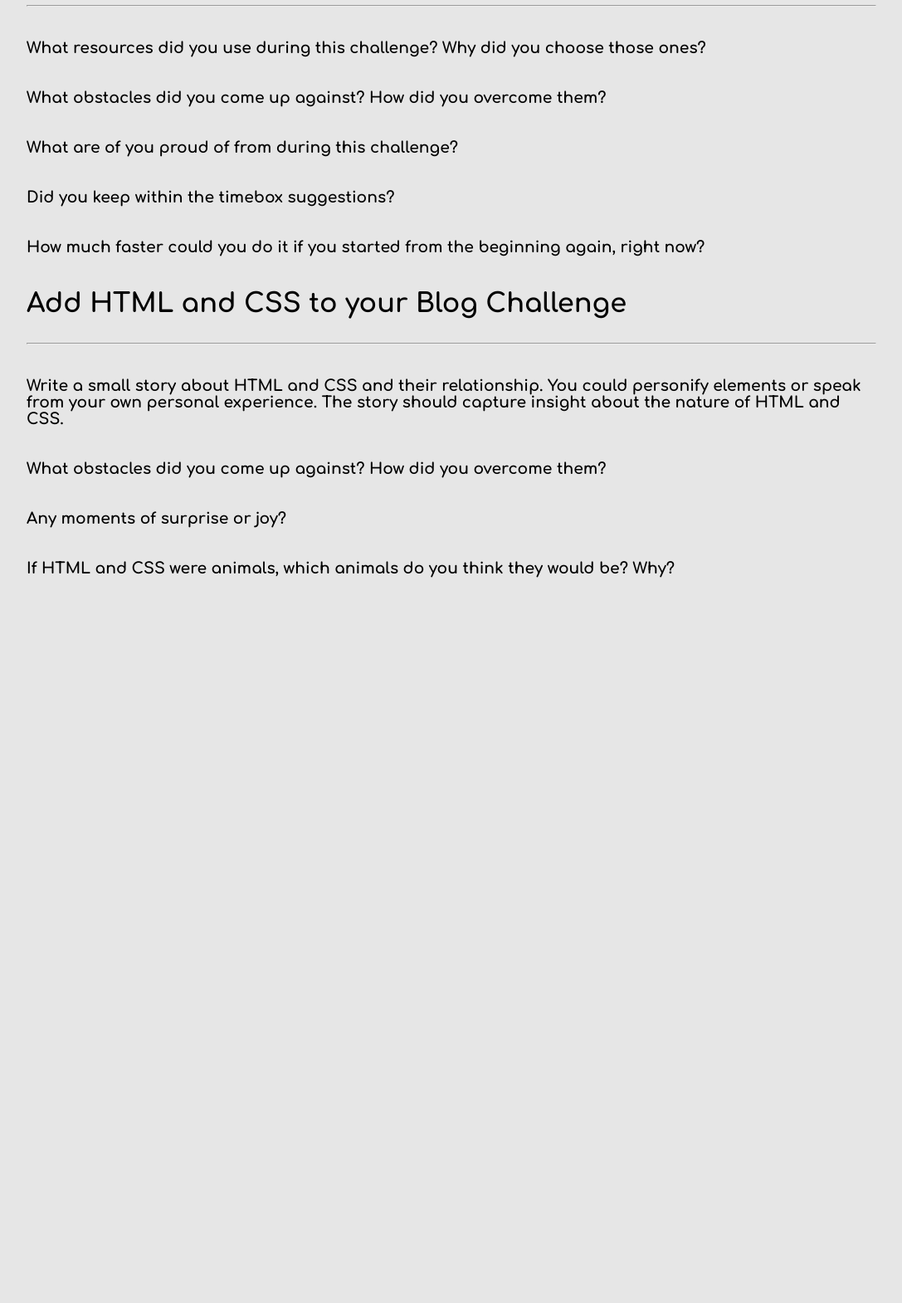
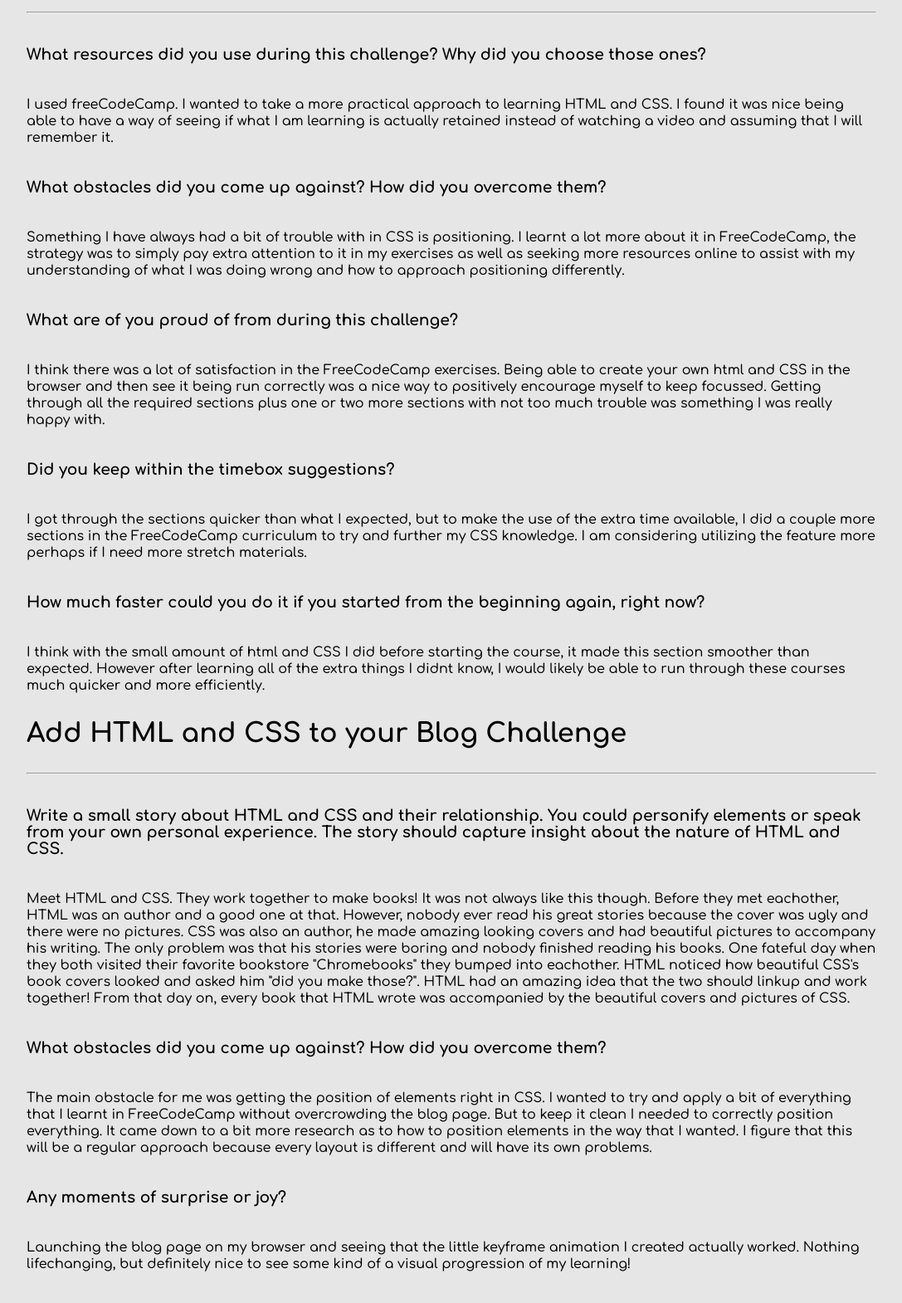
Before and after one commit to jake-hurley/jake-hurley, a plain HTML site: page blog/sprint-2-reflection.html in a window 1280 px wide. Shown: the part 564-2134 px from the top of the page at 83% size, without its empty margins (96-1183 px from the left). Before the commit the page ends 1299 px from the top, so only its background shows below. Drawn offline with Linux system fonts and the light colour scheme; files that its build step writes are made by us from their sources.

Commit message:
fix CSS link directory issue in reflection pages.

```diff
--- a/blog/sprint-2-reflection.html
+++ b/blog/sprint-2-reflection.html
@@ -3,7 +3,7 @@
   <head>
     <title>My blog</title>
     <meta charset="UTF-8">
-    <link rel="stylesheet" type="text/css" href="blog/styles/reflection-page-style.css">
+    <link rel="stylesheet" type="text/css" href="styles/reflection-page-style.css">
     <link href="https://fonts.googleapis.com/css2?family=Comfortaa:wght@500;700&display=swap" rel="stylesheet">
   </head>
     <body>
@@ -16,11 +16,11 @@
 
         <h3>Describe what you did in this exercise. Did you understand the steps that you were making? Can you describe them in simple terms?</h3>
 
-        I created a new set of directories and files inside an existing repo. I created an html file and pasted a template into it. I also created a css stylesheet and linked it with the html page.
+        <p>I created a new set of directories and files inside an existing repo. I created an html file and pasted a template into it. I also created a css stylesheet and linked it with the html page. </p>
 
         <h3>Did you achieve the learning competencies and keep within the timebox?</h3>
 
-        I got through the session quite quickly, I have some minor experience already with html and css so understanding what I was doing didnt take too long.
+        <p>I got through the session quite quickly, I have some minor experience already with html and css so understanding what I was doing didnt take too long.</p>
 
 
 
@@ -30,23 +30,24 @@
 
         <h3>What resources did you use during this challenge? Why did you choose those ones? </h3>
 
+        <p>I used freeCodeCamp. I wanted to take a more practical approach to learning HTML and CSS. I found it was nice being able to have a way of seeing if what I am learning is actually retained instead of watching a video and assuming that I will remember it. </p>
 
 
         <h3>What obstacles did you come up against? How did you overcome them?</h3>
 
-
+        <p>Something I have always had a bit of trouble with in CSS is positioning. I learnt a lot more about it in FreeCodeCamp, the strategy was to simply pay extra attention to it in my exercises as well as seeking more resources online to assist with my understanding of what I was doing wrong and how to approach positioning differently.</p>
 
         <h3>What are of you proud of from during this challenge?</h3>
 
-
+        <p>I think there was a lot of satisfaction in the FreeCodeCamp exercises. Being able to create your own html and CSS in the browser and then see it being run correctly was a nice way to positively encourage myself to keep focussed. Getting through all the required sections plus one or two more sections with not too much trouble was something I was really happy with.  </p>
 
         <h3>Did you keep within the timebox suggestions?</h3>
 
-
+        <p>I got through the sections quicker than what I expected, but to make the use of the extra time available, I did a couple more sections in the FreeCodeCamp curriculum to try and further my CSS knowledge. I am considering utilizing the feature more perhaps if I need more stretch materials. </p>
 
         <h3>How much faster could you do it if you started from the beginning again, right now?</h3>
 
-
+        <p>I think with the small amount of html and CSS I did before starting the course, it made this section smoother than expected. However after learning all of the extra things I didnt know, I would likely be able to run through these courses much quicker and more efficiently.</p>
 
 
 
@@ -56,19 +57,21 @@
 
         <h3>Write a small story about HTML and CSS and their relationship. You could personify elements or speak from your own personal experience. The story should capture insight about the nature of HTML and CSS.  </h3>
 
+        <p>Meet HTML and CSS. They work together to make books! It was not always like this though. Before they met eachother, HTML was an author and a good one at that. However, nobody ever read his great stories because the cover was ugly and there were no pictures. CSS was also an author, he made amazing looking covers and had beautiful pictures to accompany his writing. The only problem was that his stories were boring and nobody finished reading his books.
+          One fateful day when they both visited their favorite bookstore "Chromebooks" they bumped into eachother. HTML noticed how beautiful CSS's book covers looked and asked him "did you make those?". HTML had an amazing idea that the two should linkup and work together! From that day on, every book that HTML wrote was accompanied by the beautiful covers and pictures of CSS.   </p>
 
 
         <h3>What obstacles did you come up against? How did you overcome them? </h3>
 
-
+        <p>The main obstacle for me was getting the position of elements right in CSS. I wanted to try and apply a bit of everything that I learnt in FreeCodeCamp without overcrowding the blog page. But to keep it clean I needed to correctly position everything. It came down to a bit more research as to how to position elements in the way that I wanted. I figure that this will be a regular approach because every layout is different and will have its own problems.  </p>
 
         <h3>Any moments of surprise or joy? </h3>
 
-
+        <p>Launching the blog page on my browser and seeing that the little keyframe animation I created actually worked. Nothing lifechanging, but definitely nice to see some kind of a visual progression of my learning!</p>
 
         <h3>If HTML and CSS were animals, which animals do you think they would be? Why?</h3>
 
-
+        HTML would be a Dog, because it understands basic commands and pretty much everyone gets along with it. CSS would be a peacock because it is only known for how pretty it is and how it boasts its looks to others.
 
     </body>
 
```
Also changed, not shown: blog/sprint-1-reflection.html (+1 -1 lines), blog/sprint-1-technical.html (+5 -5 lines), blog/sprint-3-reflection.html (+1 -1 lines), blog/sprint-4-reflection.html (+1 -1 lines), blog/sprint-5-reflection.html (+1 -1 lines).
